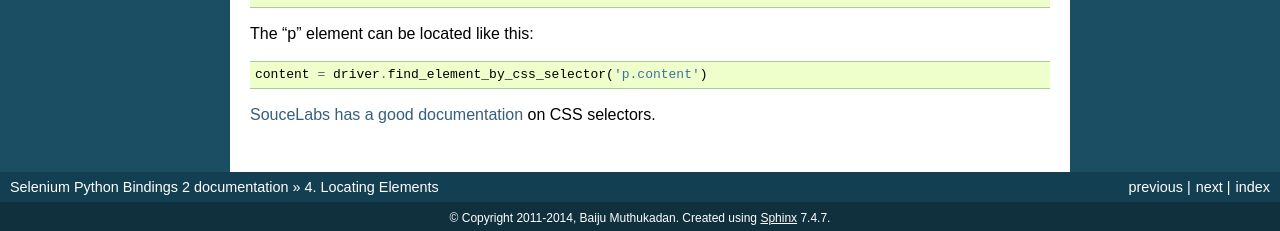
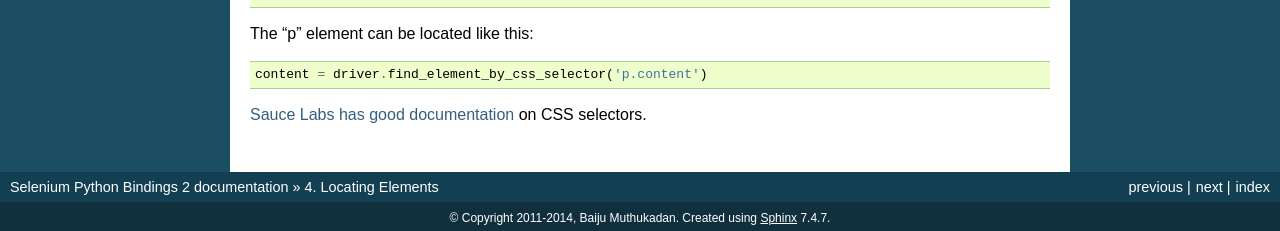
Before and after one commit to baijum/selenium-python, a Sphinx documentation site: the page built from source/locating-elements.rst, in a window 1280 px wide and 900 px high, scrolled down 3540 px. Shown: the part 666-897 px from the top of the window. Built offline with Sphinx 7.4.7, drawn with Linux system fonts in a browser that asks for light colours.

Commit message:
Update locating-elements.rst
changed SouceLabs has a good documentation to Sauce Labs has good documentation

```diff
--- a/source/locating-elements.rst
+++ b/source/locating-elements.rst
@@ -271,5 +271,5 @@ The "p" element can be located like this::
 
   content = driver.find_element_by_css_selector('p.content')
 
-`SouceLabs has a good documentation <http://saucelabs.com/resources/selenium/css-selectors>`_
+`Sauce Labs has good documentation <http://saucelabs.com/resources/selenium/css-selectors>`_
 on CSS selectors.
```
